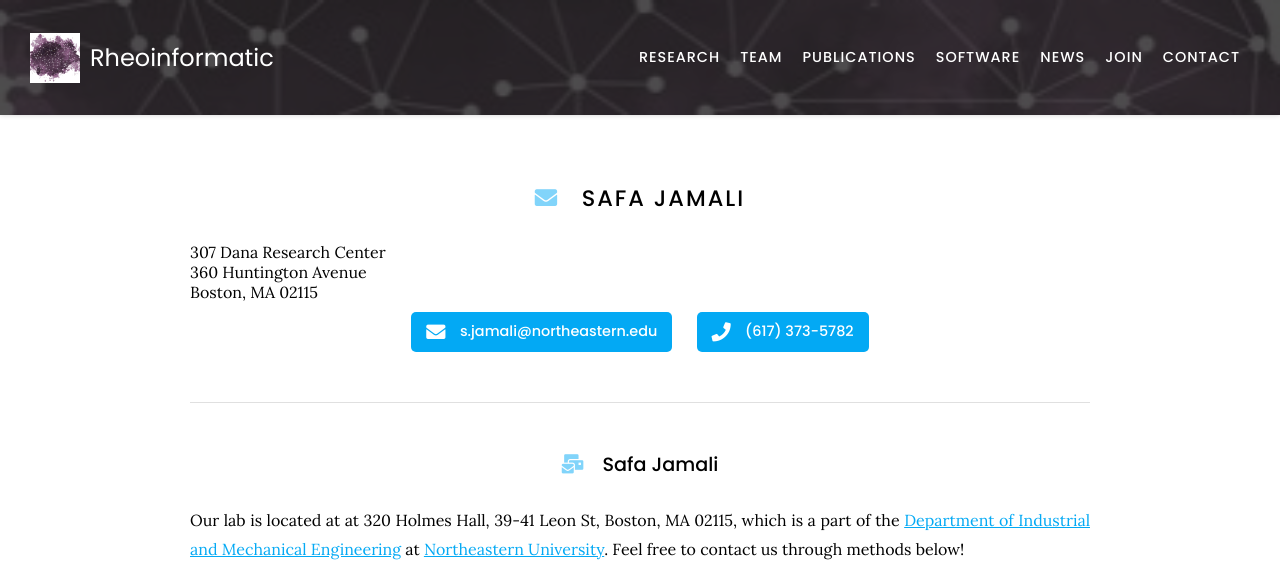
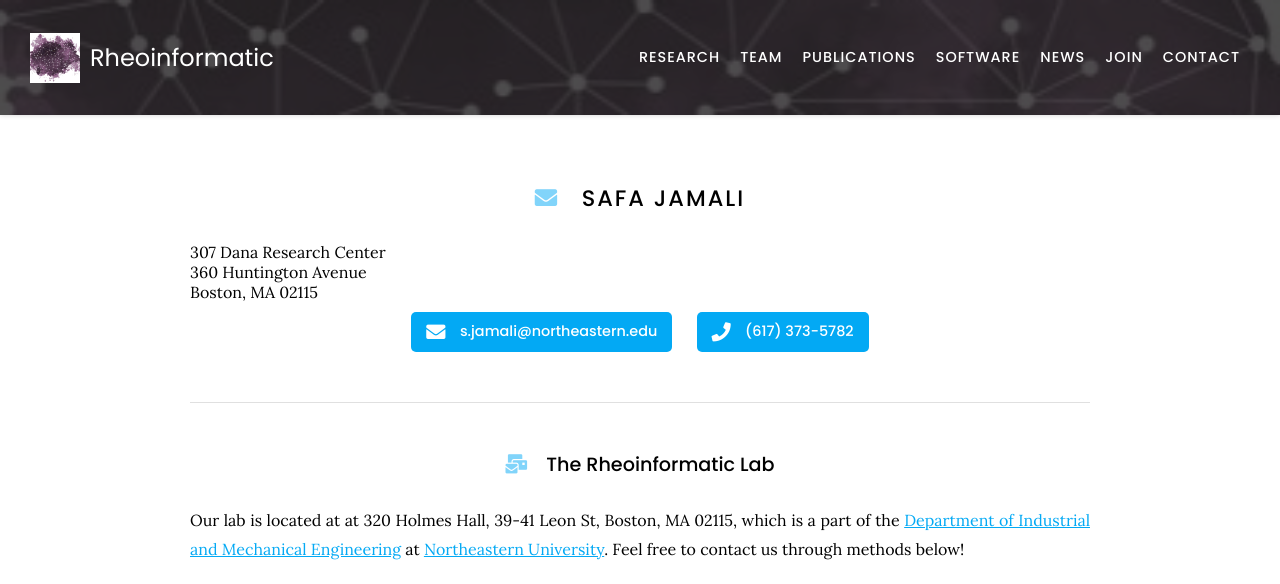
Before and after one commit to procf/procf.github.io, a Jekyll site: the page built from contact/index.md, in a window 1280 px wide. Shown: the top 584 px of the page. Built offline with Jekyll 4.4.1, drawn with Linux system fonts in a browser that asks for light colours; nearby versions of some CDN libraries; grey boxes are pictures that could not be loaded.

Commit message:
contacts

```diff
--- a/contact/index.md
+++ b/contact/index.md
@@ -20,7 +20,7 @@ Boston, MA 02115
 </div>
 
 <hr>
-### <i class="fas fa-mail-bulk"></i>Safa Jamali
+### <i class="fas fa-mail-bulk"></i>The Rheoinformatic Lab
 
 
 Our lab is located at at 320 Holmes Hall, 39-41 Leon St, Boston, MA 02115, which is a part of the [Department of Industrial and Mechanical Engineering](https://mie.northeastern.edu/) at [Northeastern University](https://www.northeastern.edu/). Feel free to contact us through methods below!
```
